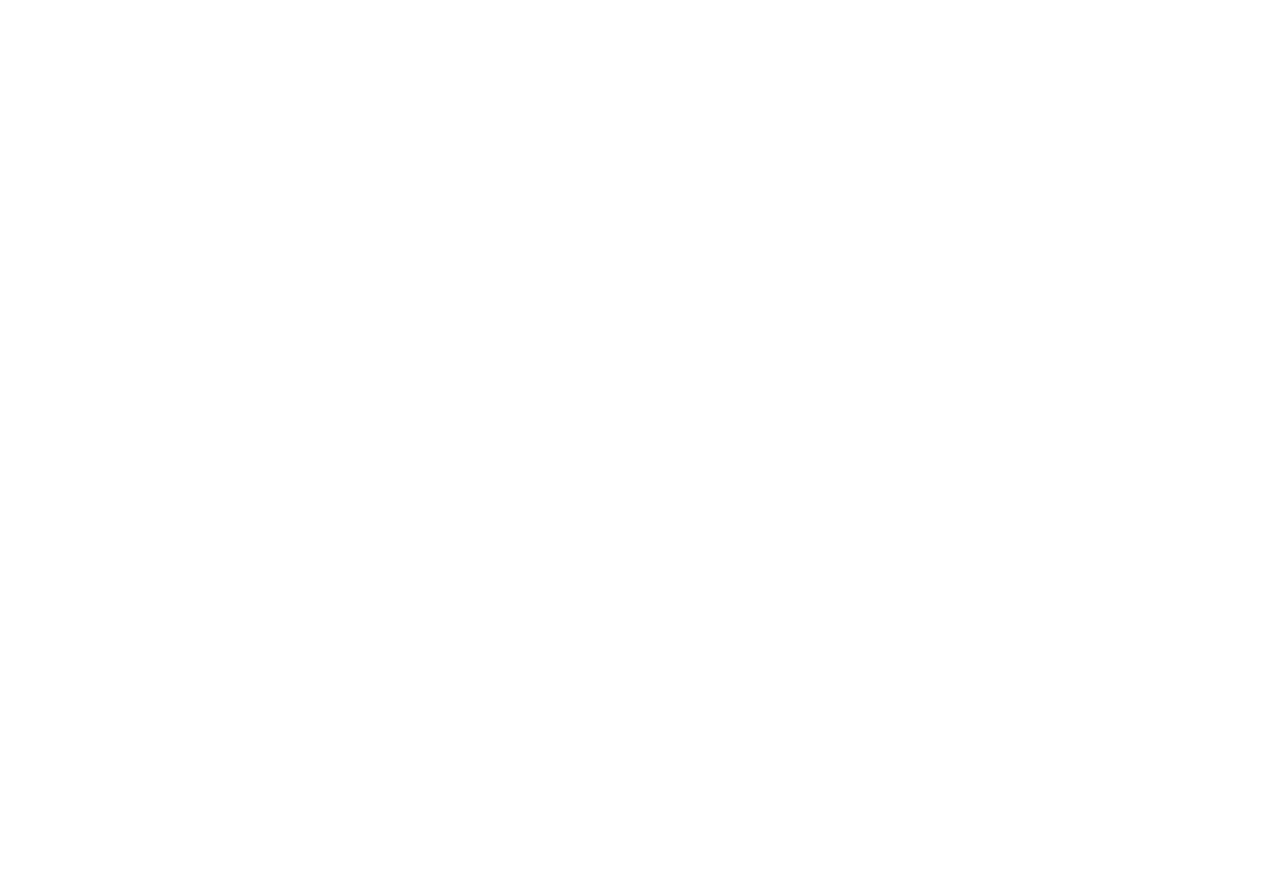
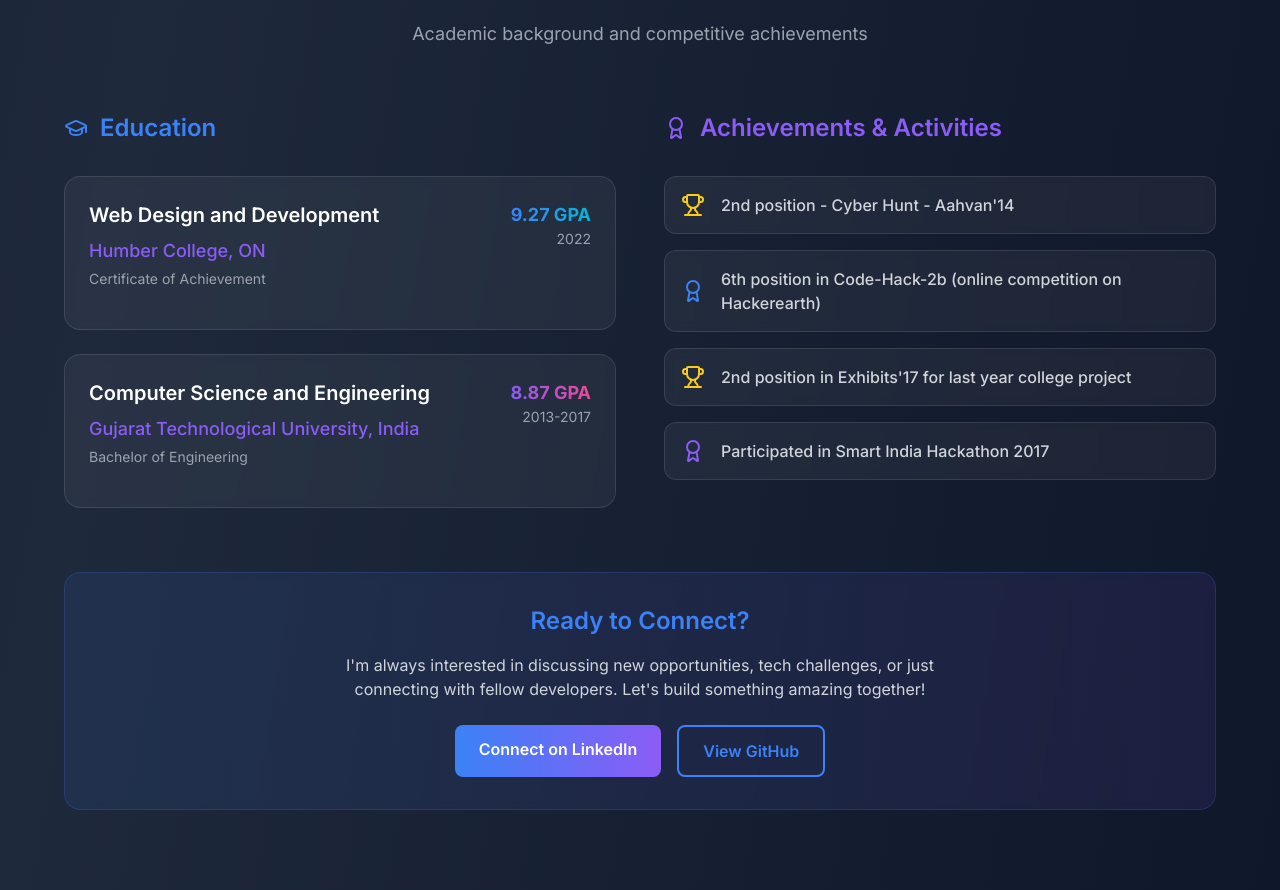
Before and after one commit to Zlash65/zlash.xyz, a React (Vite) app: page / in a window 1280 px wide. Shown: the part 6692-7582 px from the top of the page. Before the commit the page ends 6576 px from the top, so only its background shows below. Built offline with nearby package versions, Linux system fonts and the light colour scheme.

Commit message:
feat: add Education section

```diff
--- a/src/App.tsx
+++ b/src/App.tsx
@@ -5,6 +5,7 @@
 import About from './components/About';
 import Experience from './components/Experience';
 import Skills from './components/Skills';
+import Education from './components/Education';
 import StarField from './components/StarField';
 import FloatingElements from './components/FloatingElements';
 
@@ -52,6 +53,7 @@
           <About />
           <Experience />
           <Skills />
+          <Education />
         </motion.main>
       </div>
     </div>
--- /dev/null
+++ b/src/components/Education.tsx
@@ -0,0 +1,204 @@
+import React from 'react';
+import { motion } from 'framer-motion';
+import { GraduationCap, Award, Trophy } from 'lucide-react';
+
+const Education: React.FC = () => {
+  const education = [
+    {
+      degree: "Web Design and Development",
+      institution: "Humber College, ON",
+      type: "Certificate of Achievement",
+      gpa: "9.27 GPA",
+      year: "2022",
+      color: "from-neon-blue to-neon-cyan"
+    },
+    {
+      degree: "Computer Science and Engineering",
+      institution: "Gujarat Technological University, India",
+      type: "Bachelor of Engineering",
+      gpa: "8.87 GPA",
+      year: "2013-2017",
+      color: "from-neon-purple to-neon-pink"
+    }
+  ];
+
+  const achievements = [
+    {
+      title: "2nd position - Cyber Hunt - Aahvan'14",
+      icon: Trophy,
+      color: "text-yellow-400"
+    },
+    {
+      title: "6th position in Code-Hack-2b (online competition on Hackerearth)",
+      icon: Award,
+      color: "text-neon-blue"
+    },
+    {
+      title: "2nd position in Exhibits'17 for last year college project",
+      icon: Trophy,
+      color: "text-yellow-400"
+    },
+    {
+      title: "Participated in Smart India Hackathon 2017",
+      icon: Award,
+      color: "text-neon-purple"
+    }
+  ];
+
+  const containerVariants = {
+    hidden: { opacity: 0 },
+    visible: {
+      opacity: 1,
+      transition: {
+        staggerChildren: 0.1,
+        delayChildren: 0.2,
+      },
+    },
+  };
+
+  const itemVariants = {
+    hidden: { opacity: 0, y: 20 },
+    visible: {
+      opacity: 1,
+      y: 0,
+      transition: {
+        duration: 0.6,
+        ease: "easeOut",
+      },
+    },
+  };
+
+  return (
+    <section id="education" className="py-20 px-4">
+      <div className="max-w-6xl mx-auto">
+        <motion.div
+          variants={containerVariants}
+          initial="hidden"
+          whileInView="visible"
+          viewport={{ once: true, amount: 0.3 }}
+        >
+          {/* Section Header */}
+          <motion.div variants={itemVariants} className="text-center mb-16">
+            <h2 className="text-3xl md:text-4xl font-bold mb-4">
+              <span className="bg-gradient-to-r from-neon-blue to-neon-purple bg-clip-text text-transparent">
+                Education & Achievements
+              </span>
+            </h2>
+            <p className="text-gray-600 dark:text-gray-400 text-lg max-w-2xl mx-auto">
+              Academic background and competitive achievements
+            </p>
+          </motion.div>
+
+          <div className="grid grid-cols-1 lg:grid-cols-2 gap-12">
+            {/* Education */}
+            <motion.div variants={itemVariants} className="space-y-6">
+              <h3 className="text-2xl font-semibold text-neon-blue mb-8 flex items-center gap-3">
+                <GraduationCap className="text-neon-blue" />
+                Education
+              </h3>
+
+              <div className="space-y-6">
+                {education.map((edu, index) => (
+                  <motion.div
+                    key={index}
+                    variants={itemVariants}
+                    whileHover={{ scale: 1.02 }}
+                    className="bg-white/5 dark:bg-white/5 backdrop-blur-sm rounded-2xl p-6 border border-white/10 hover:border-neon-blue/30 transition-colors"
+                  >
+                    <div className="flex items-start justify-between mb-4">
+                      <div className="flex-1">
+                        <h4 className="text-xl font-semibold text-white mb-2">
+                          {edu.degree}
+                        </h4>
+                        <p className="text-lg text-neon-purple font-medium mb-1">
+                          {edu.institution}
+                        </p>
+                        <p className="text-gray-400 text-sm">
+                          {edu.type}
+                        </p>
+                      </div>
+                      <div className="text-right">
+                        <div className={`text-lg font-bold bg-gradient-to-r ${edu.color} bg-clip-text text-transparent`}>
+                          {edu.gpa}
+                        </div>
+                        <div className="text-sm text-gray-400">
+                          {edu.year}
+                        </div>
+                      </div>
+                    </div>
+                  </motion.div>
+                ))}
+              </div>
+            </motion.div>
+
+            {/* Achievements */}
+            <motion.div variants={itemVariants} className="space-y-6">
+              <h3 className="text-2xl font-semibold text-neon-purple mb-8 flex items-center gap-3">
+                <Award className="text-neon-purple" />
+                Achievements & Activities
+              </h3>
+
+              <div className="space-y-4">
+                {achievements.map((achievement, index) => (
+                  <motion.div
+                    key={index}
+                    variants={itemVariants}
+                    whileHover={{ scale: 1.02, x: 5 }}
+                    className="bg-white/5 dark:bg-white/5 backdrop-blur-sm rounded-xl p-4 border border-white/10 hover:border-neon-purple/30 transition-all duration-300"
+                  >
+                    <div className="flex items-center gap-4">
+                      <achievement.icon className={`${achievement.color} flex-shrink-0`} size={24} />
+                      <p className="text-gray-300 font-medium">
+                        {achievement.title}
+                      </p>
+                    </div>
+                  </motion.div>
+                ))}
+              </div>
+            </motion.div>
+          </div>
+
+          {/* Bottom CTA */}
+          <motion.div
+            variants={itemVariants}
+            className="mt-16 text-center"
+          >
+            <div className="bg-gradient-to-r from-neon-blue/10 to-neon-purple/10 rounded-2xl p-8 border border-neon-blue/20 backdrop-blur-sm">
+              <h3 className="text-2xl font-semibold mb-4 text-neon-blue">
+                Ready to Connect?
+              </h3>
+              <p className="text-gray-600 dark:text-gray-300 mb-6 max-w-2xl mx-auto">
+                I'm always interested in discussing new opportunities, tech challenges, or just connecting with fellow developers.
+                Let's build something amazing together!
+              </p>
+              <div className="flex flex-col sm:flex-row gap-4 justify-center">
+                <motion.a
+                  href="https://www.linkedin.com/in/zlash65"
+                  target="_blank"
+                  rel="noopener noreferrer"
+                  className="px-6 py-3 bg-gradient-to-r from-neon-blue to-neon-purple text-white font-semibold rounded-lg hover:shadow-lg transition-all duration-300"
+                  whileHover={{ scale: 1.05 }}
+                  whileTap={{ scale: 0.95 }}
+                >
+                  Connect on LinkedIn
+                </motion.a>
+                <motion.a
+                  href="https://github.com/Zlash65"
+                  target="_blank"
+                  rel="noopener noreferrer"
+                  className="px-6 py-3 border-2 border-neon-blue text-neon-blue font-semibold rounded-lg hover:bg-neon-blue hover:text-white transition-all duration-300"
+                  whileHover={{ scale: 1.05 }}
+                  whileTap={{ scale: 0.95 }}
+                >
+                  View GitHub
+                </motion.a>
+              </div>
+            </div>
+          </motion.div>
+        </motion.div>
+      </div>
+    </section>
+  );
+};
+
+export default Education;
```
